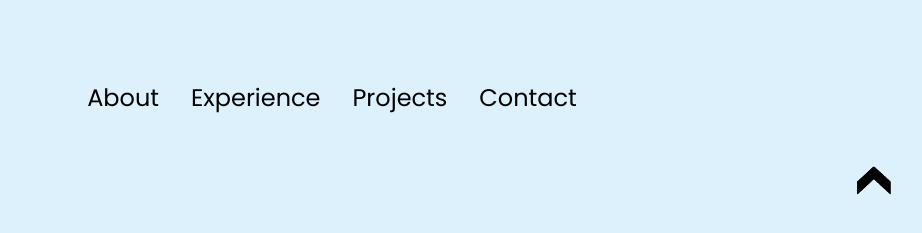
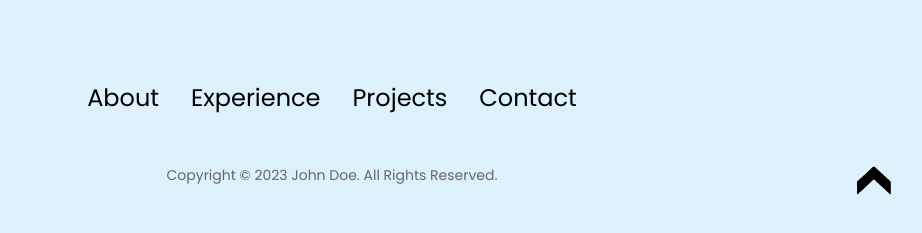
Before and after one commit to Wagyei/My_web, a website: page index.html in a window 1280 px wide. Shown: the part 7181-7414 px from the top of the page, without its empty margins (308-1230 px from the left). Drawn offline with Linux system fonts and the light colour scheme.

Commit message:
added copyright

```diff
--- a/index.html
+++ b/index.html
@@ -466,6 +466,7 @@
           </ul>
         </div>
       </nav>
+      <p>Copyright &#169; 2023 John Doe. All Rights Reserved.</p>
     </footer>
     <script src="script.js"></script>
   </body>
```
